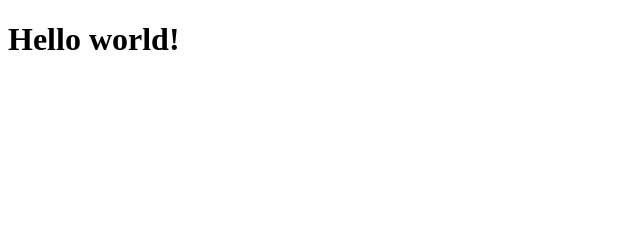
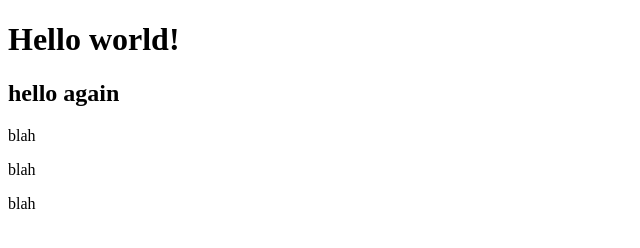
Before and after one commit to jrhurleycode/pull-request-practice, a plain HTML site: page index.html in a window 1280 px wide. Shown: the whole page, without its empty margins (0-640 px from the left). Drawn offline with Linux system fonts and the light colour scheme.

Commit message:
added h2 and p elements

```diff
--- a/index.html
+++ b/index.html
@@ -7,5 +7,9 @@
   </head>
   <body>
     <h1>Hello world!</h1>
+    <h2>hello again</h2>
+    <p>blah</p>
+    <p>blah</p>
+    <p>blah</p>
   </body>
 </html>
```
